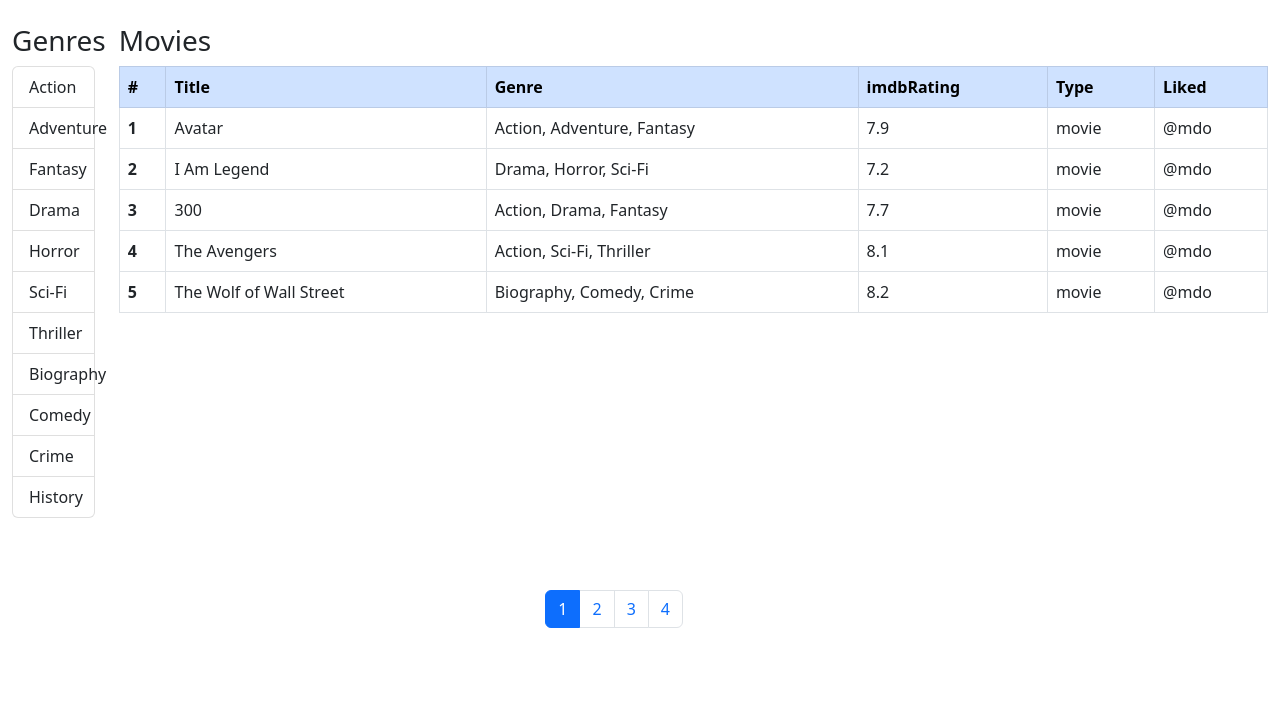
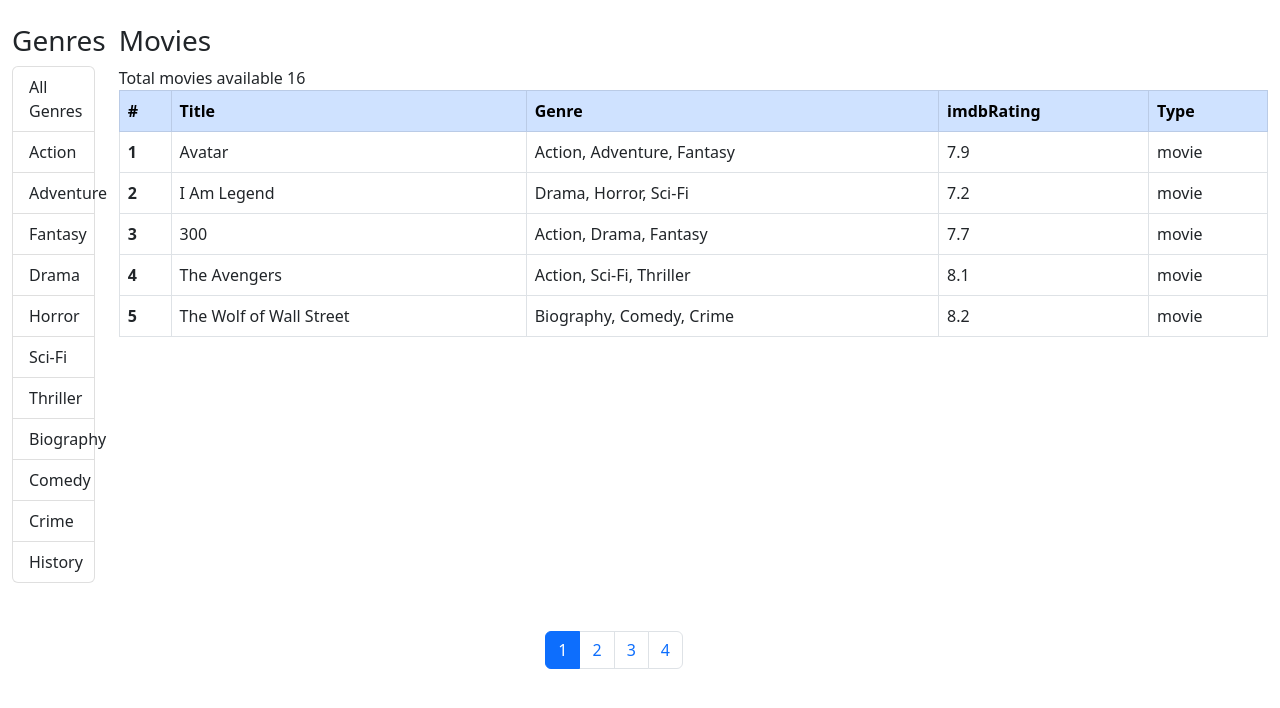
Before and after one commit to samimaftabahmed/react_practice_3, a React (Create React App) app: page / in a window 1280 px wide. Shown: the top 708 px of the page. Built offline with nearby package versions, Linux system fonts and the light colour scheme.

Commit message:
Pagination, Filter by Genre working

```diff
--- a/src/components/genre/genre-list.jsx
+++ b/src/components/genre/genre-list.jsx
@@ -5,33 +5,18 @@ class GenreList extends Component {
   state = {};
 
   render() {
-    const { genres } = this.props;
+    const { genres, onGenreFilter, selectedGenre } = this.props;
     let i = 0;
     return (
       <div className="list-group">
         {Array.from(genres).map((genre) => (
-          <Genre genreName={genre} key={++i} />
+          <Genre
+            genreName={genre}
+            selectedGenre={selectedGenre}
+            key={++i}
+            onGenreFilter={onGenreFilter}
+          />
         ))}
-
-        {/* <a
-          href="#"
-          class="list-group-item list-group-item-action active"
-          aria-current="true"
-        >
-          The current link item
-        </a>
-        <a href="#" class="list-group-item list-group-item-action">
-          A second link item
-        </a>
-        <a href="#" class="list-group-item list-group-item-action">
-          A third link item
-        </a>
-        <a href="#" class="list-group-item list-group-item-action">
-          A fourth link item
-        </a>
-        <a class="list-group-item list-group-item-action disabled">
-          A disabled link item
-        </a> */}
       </div>
     );
   }
--- a/src/components/genre/genre.jsx
+++ b/src/components/genre/genre.jsx
@@ -3,13 +3,25 @@ import React, { Component } from "react";
 class Genre extends Component {
   state = {};
   render() {
-    const { genreName } = this.props;
+    const { genreName, onGenreFilter, selectedGenre } = this.props;
     return (
-      <a href="/#" className="list-group-item list-group-item-action">
+      <a
+        href="/#"
+        onClick={() => onGenreFilter(genreName)}
+        className={this.getGenreClasses(genreName, selectedGenre)}
+      >
         {genreName}
       </a>
     );
   }
+
+  getGenreClasses(genre, selectedGenre) {
+    let cssClasses = "list-group-item list-group-item-action";
+    if (genre === selectedGenre) {
+      cssClasses += " active";
+    }
+    return cssClasses;
+  }
 }
 
 export default Genre;
--- a/src/components/grid/data-grid.jsx
+++ b/src/components/grid/data-grid.jsx
@@ -16,7 +16,6 @@ class DataGrid extends Component {
             <th scope="col">Genre</th>
             <th scope="col">imdbRating</th>
             <th scope="col">Type</th>
-            <th scope="col">Liked</th>
           </tr>
         </thead>
         <tbody>
--- a/src/components/grid/data-row.jsx
+++ b/src/components/grid/data-row.jsx
@@ -12,7 +12,6 @@ class DataRow extends Component {
         <td>{genre}</td>
         <td>{imdbRating}</td>
         <td>{type}</td>
-        <td>@mdo</td>
       </tr>
     );
   }
--- a/src/components/main-page.jsx
+++ b/src/components/main-page.jsx
@@ -7,8 +7,9 @@ import _ from "lodash";
 
 class MainPage extends Component {
   state = {
-    movies: getMovies(),
+    movies: [],
     currentPage: 1,
+    selectedGenre: "",
   };
 
   constructor() {
@@ -19,47 +20,59 @@ class MainPage extends Component {
 
   render() {
     const pageSize = 5;
+    const movies =
+      this.state.selectedGenre !== ""
+        ? this.filterByGenre(this.state.selectedGenre)
+        : [...getMovies()];
+
     const paginatedMovies = this.getPaginatedData(
       this.state.currentPage,
       pageSize,
-      [...getMovies()]
+      movies
     );
 
+    this.state.movies = [...movies];
+
     return (
-      <React.Fragment>
+      // React.Fragment alternative is <> content </>
+      <>
         <br />
         <div className="container-fluid">
           <div className="row">
             <div className="col-1">
               <h3>Genres</h3>
-              <GenreList genres={this.genres} />
+              <GenreList
+                genres={this.genres}
+                selectedGenre={this.state.selectedGenre}
+                onGenreFilter={this.onGenreSelected}
+              />
             </div>
             {/* div.col-3 closed */}
             <div className="col-11">
-              <h3>Movies</h3>
+              <h3>Movies</h3>Total movies available {this.state.movies.length}
               <DataGrid movies={paginatedMovies} />
             </div>
             {/* div.col-9 closed */}
           </div>
           <br />
           <br />
-          <br />
           <div className="row">
             <div className="col-4 offset-5">
               <Pagination
                 pageSize={pageSize}
-                totalElements={getMovies().length}
+                totalElements={this.state.movies.length}
                 onPageClick={this.handlePaginatedData}
                 currentPage={this.state.currentPage}
               />
             </div>
           </div>
         </div>
-      </React.Fragment>
+      </>
     );
   }
 
   populateGenres() {
+    this.genres.add("All Genres");
     getMovies().forEach((movie) => {
       const genreSplit = movie.Genre.split(",");
       genreSplit.forEach((genre) => {
@@ -78,6 +91,28 @@ class MainPage extends Component {
     const startIndex = (pageNo - 1) * pageSize;
     return _(movies).slice(startIndex).take(pageSize).value();
   }
+
+  onGenreSelected = (genre) => {
+    this.setState({ selectedGenre: genre });
+  };
+
+  filterByGenre(genreToFilter) {
+    if (genreToFilter === "All Genres") {
+      return getMovies();
+    }
+
+    let result = new Set();
+    getMovies().forEach((movie) => {
+      movie.Genre.split(",").forEach((genre) => {
+        if (genre.trim() === genreToFilter) {
+          result.add(movie);
+        }
+      });
+    });
+
+    let filteredMovies = Array.from(result);
+    return filteredMovies;
+  }
 }
 
 export default MainPage;
--- a/src/components/pagination/pagination_parent.jsx
+++ b/src/components/pagination/pagination_parent.jsx
@@ -10,6 +10,10 @@ class Pagination extends Component {
     const totalPages = Math.ceil(totalElements / pageSize);
     const pages = _.range(1, totalPages + 1);
 
+    if (totalElements <= pageSize) {
+      // Hides pagination
+      return null;
+    } else {
       return (
         <nav aria-label="Page navigation example">
           <ul className="pagination">
@@ -26,6 +30,7 @@ class Pagination extends Component {
       );
     }
   }
+}
 
 // PropTypes used for type checking in development mode. Good practice to include these.
 Pagination.propTypes = {
```
Lines whose indentation alone changed are shown as unchanged.
